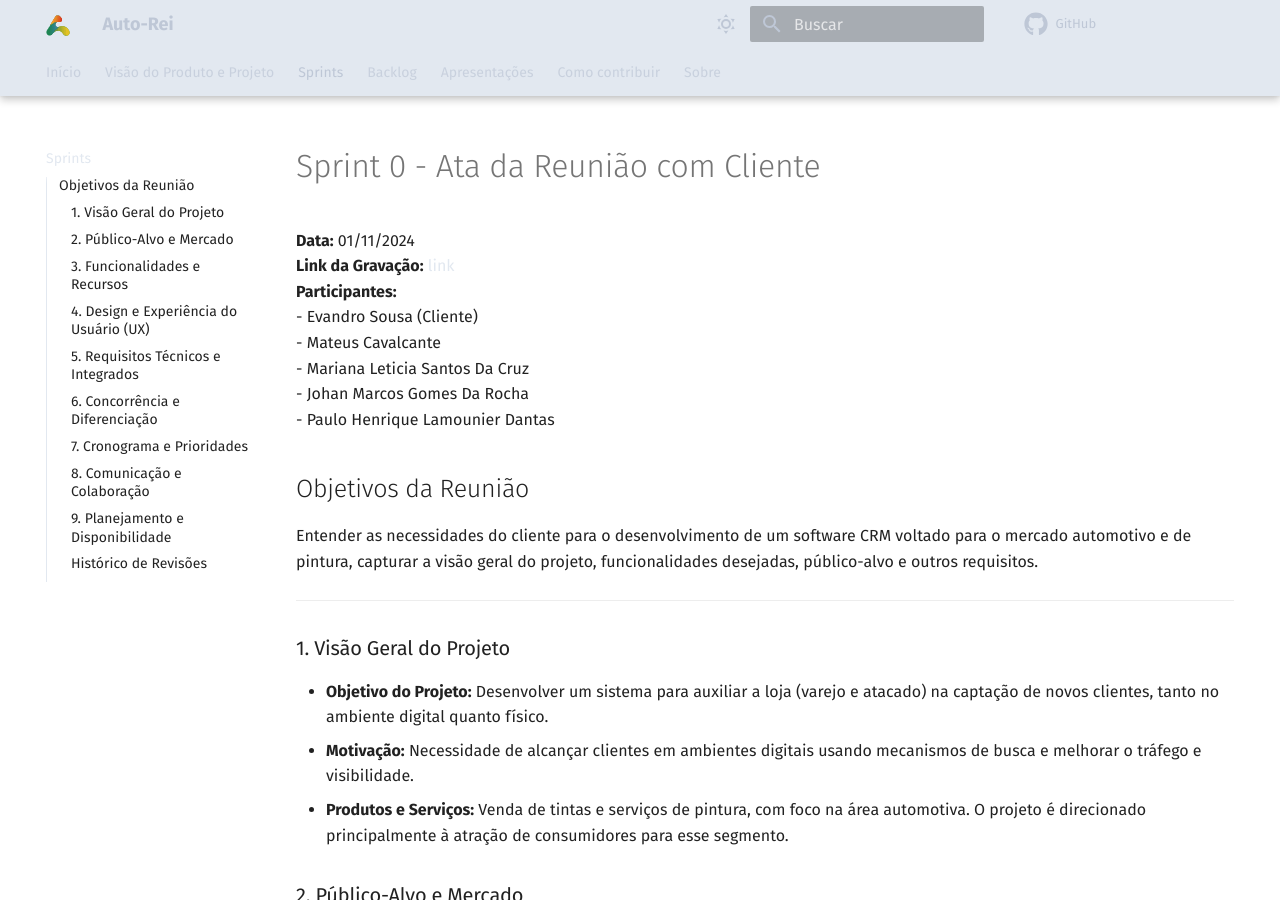
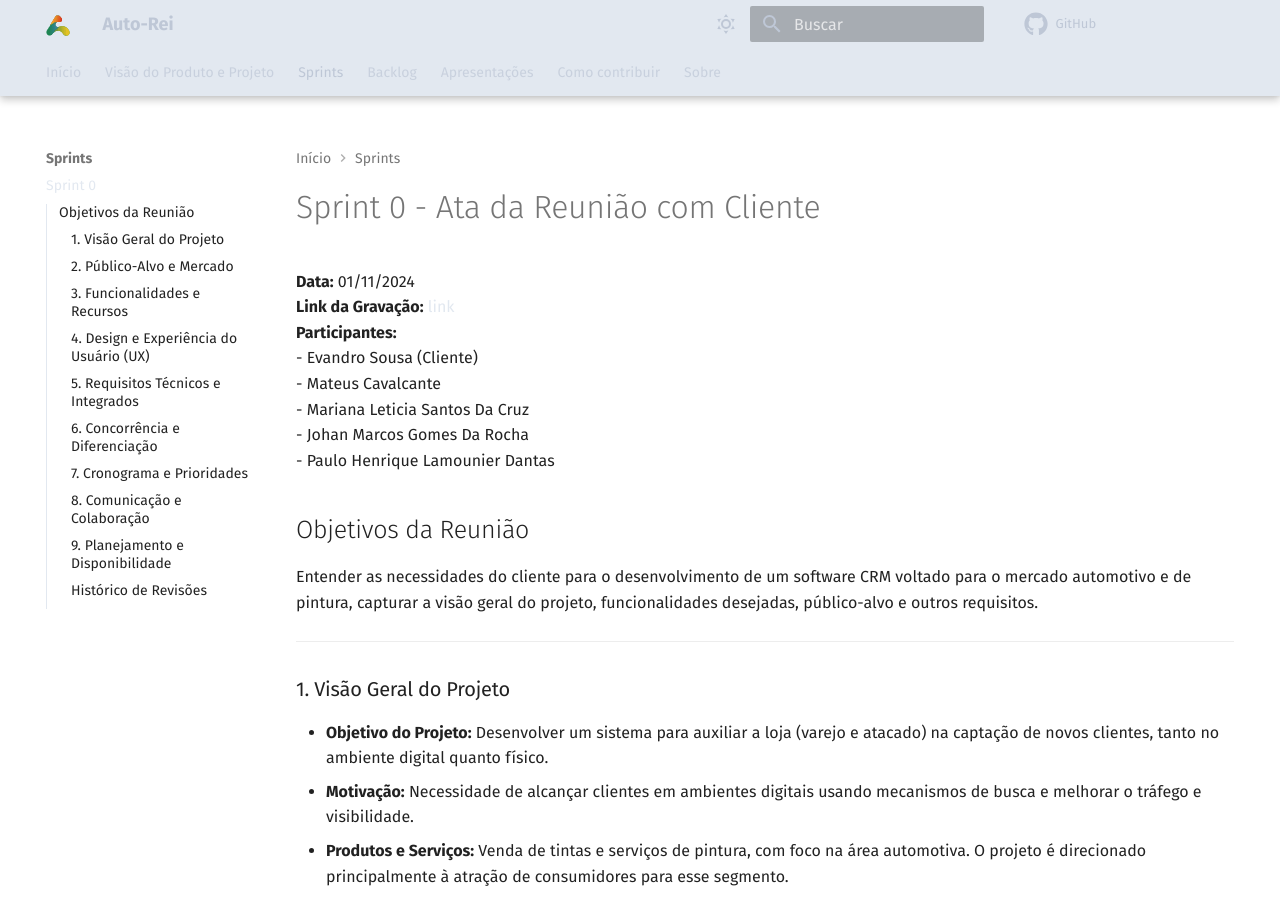
Before and after one commit to mdsreq-fga-unb/2024.2-T03-AutoReiTintas, an MkDocs documentation site: the page built from docs/auto-rei-tintas/docs/sprints/sprint0.md, in a window 1280 px wide and 900 px high. Built offline with MkDocs 1.6.1 and Material for MkDocs 9.7.7, drawn with Linux system fonts in a browser that asks for light colours; comment, search, counter and statistics services are not loaded.

Commit message:
fix: fixing sprints tree and images from document

```diff
--- a/docs/auto-rei-tintas/mkdocs.yml
+++ b/docs/auto-rei-tintas/mkdocs.yml
@@ -5,7 +5,8 @@ repo_url: https://github.com/mdsreq-fga-unb/2024.2-T03-AutoReiTintas
 nav:
   - Início: index.md
   - Visão do Produto e Projeto: product_vision/product.md
-  - Sprints: sprints/sprint0.md
+  - Sprints:
+    - Sprint 0: sprints/sprint0.md
   - Backlog: backlog/backlog.md
   - Apresentações:
     - Entrega 1: presentations/presentation_1.md
```
Also changed, not shown: docs/auto-rei-tintas/docs/assets/ISHIKAWA.png.
